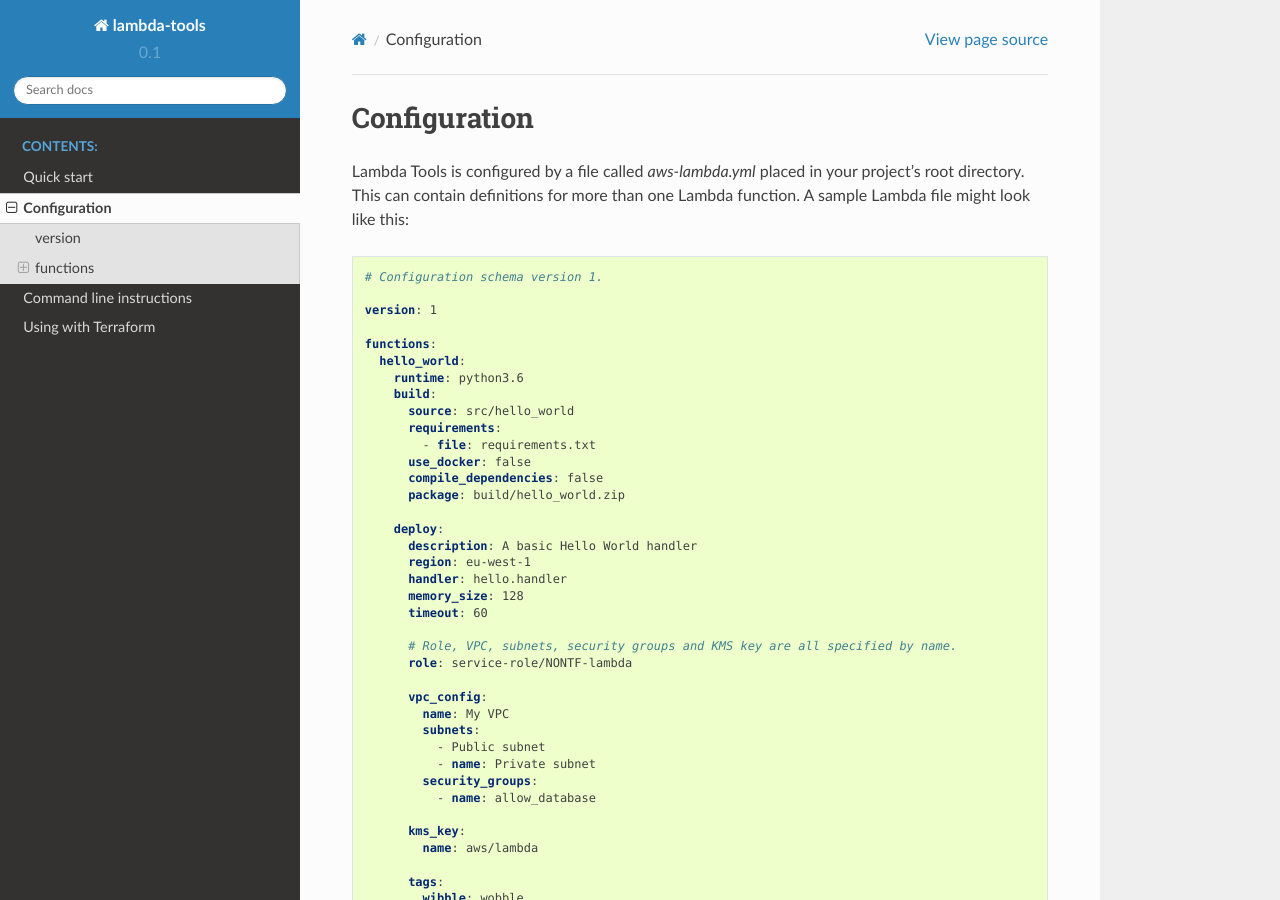
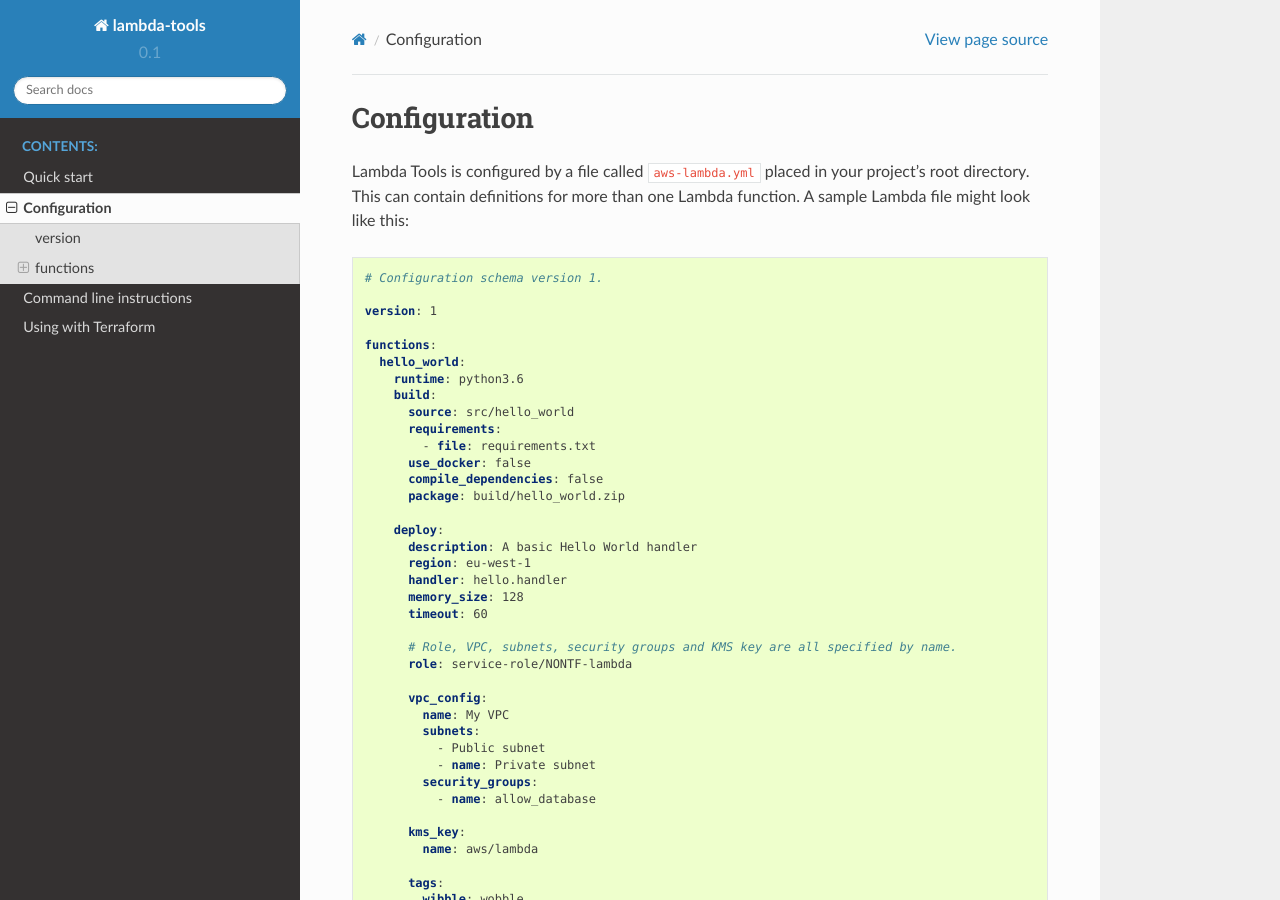
Before and after one commit to jammycakes/lambda-tools, a Sphinx documentation site: the page built from docs/configuration.rst, in a window 1280 px wide and 900 px high. Built offline with Sphinx 7.4.7 and the Read the Docs theme 2.0.0, drawn with Linux system fonts in a browser that asks for light colours.

Commit message:
Styling fixup

```diff
--- a/docs/configuration.rst
+++ b/docs/configuration.rst
@@ -3,7 +3,7 @@
 Configuration
 =============
 
-Lambda Tools is configured by a file called `aws-lambda.yml` placed in your
+Lambda Tools is configured by a file called ``aws-lambda.yml`` placed in your
 project's root directory. This can contain definitions for more than one
 Lambda function. A sample Lambda file might look like this:
 
```
